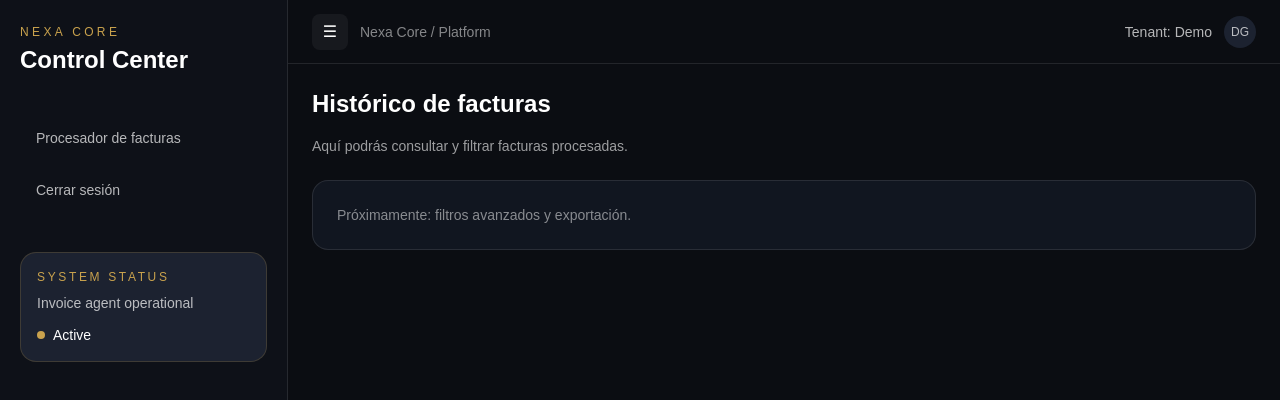
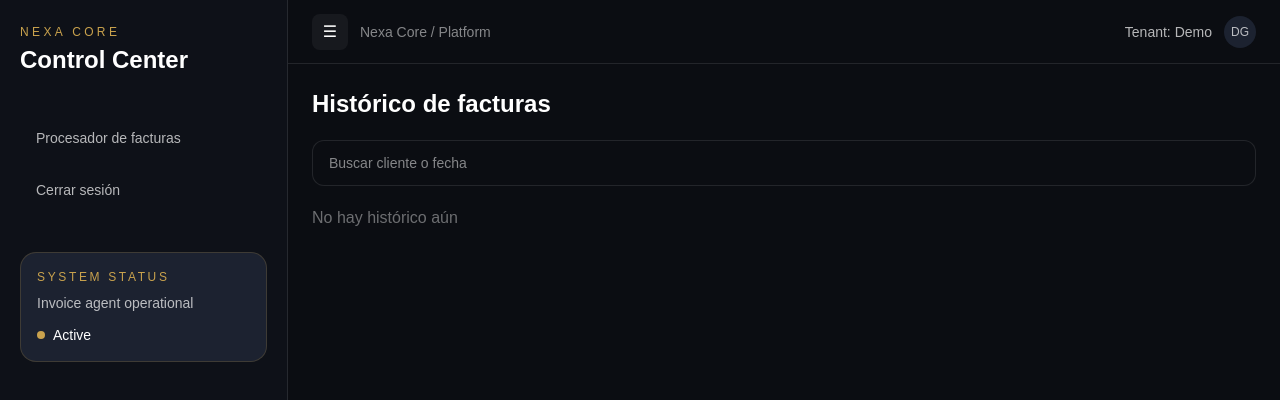
Before and after one commit to marcegale/aon-app, a Next.js app: page /historico in a window 1280 px wide. Shown: the top 400 px of the page. Built offline with nearby package versions, Linux system fonts and the light colour scheme.

Commit message:
feat: connect historico page to workspace

```diff
--- a/app/(platform)/historico/page.tsx
+++ b/app/(platform)/historico/page.tsx
@@ -1,17 +1,5 @@
+import HistoryWorkspace from "@/components/history/history-workspace";
+
 export default function HistoricoPage() {
-  return (
-    <div className="space-y-4">
-      <h1 className="text-2xl font-semibold text-white">
-        Histórico de facturas
-      </h1>
-
-      <p className="text-sm text-white/60 max-w-xl">
-        Aquí podrás consultar y filtrar facturas procesadas.
-      </p>
-
-      <div className="mt-6 rounded-2xl border border-white/10 bg-[#111620] p-6 text-white/50 text-sm">
-        Próximamente: filtros avanzados y exportación.
-      </div>
-    </div>
-  );
+  return <HistoryWorkspace />;
 }
```
